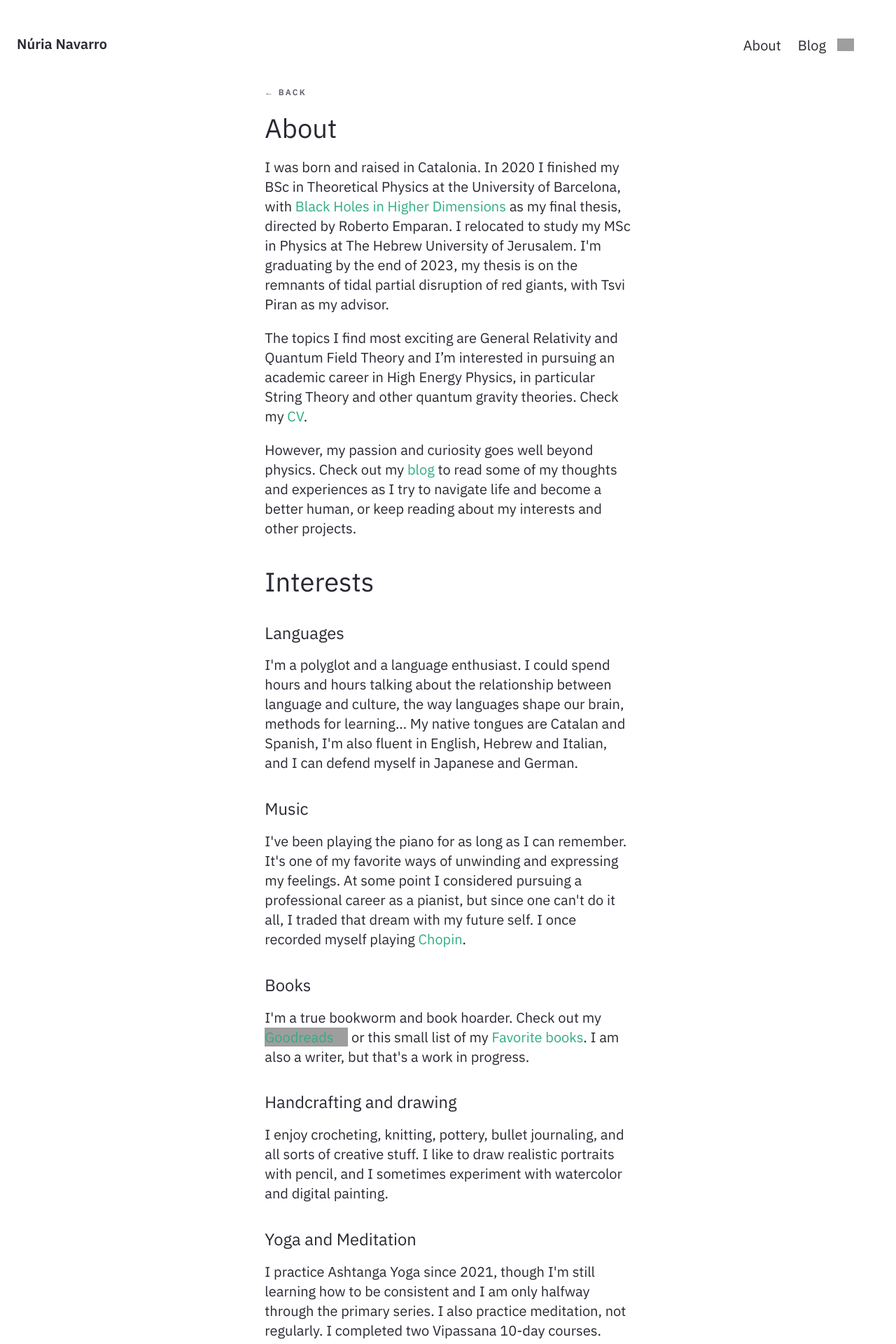
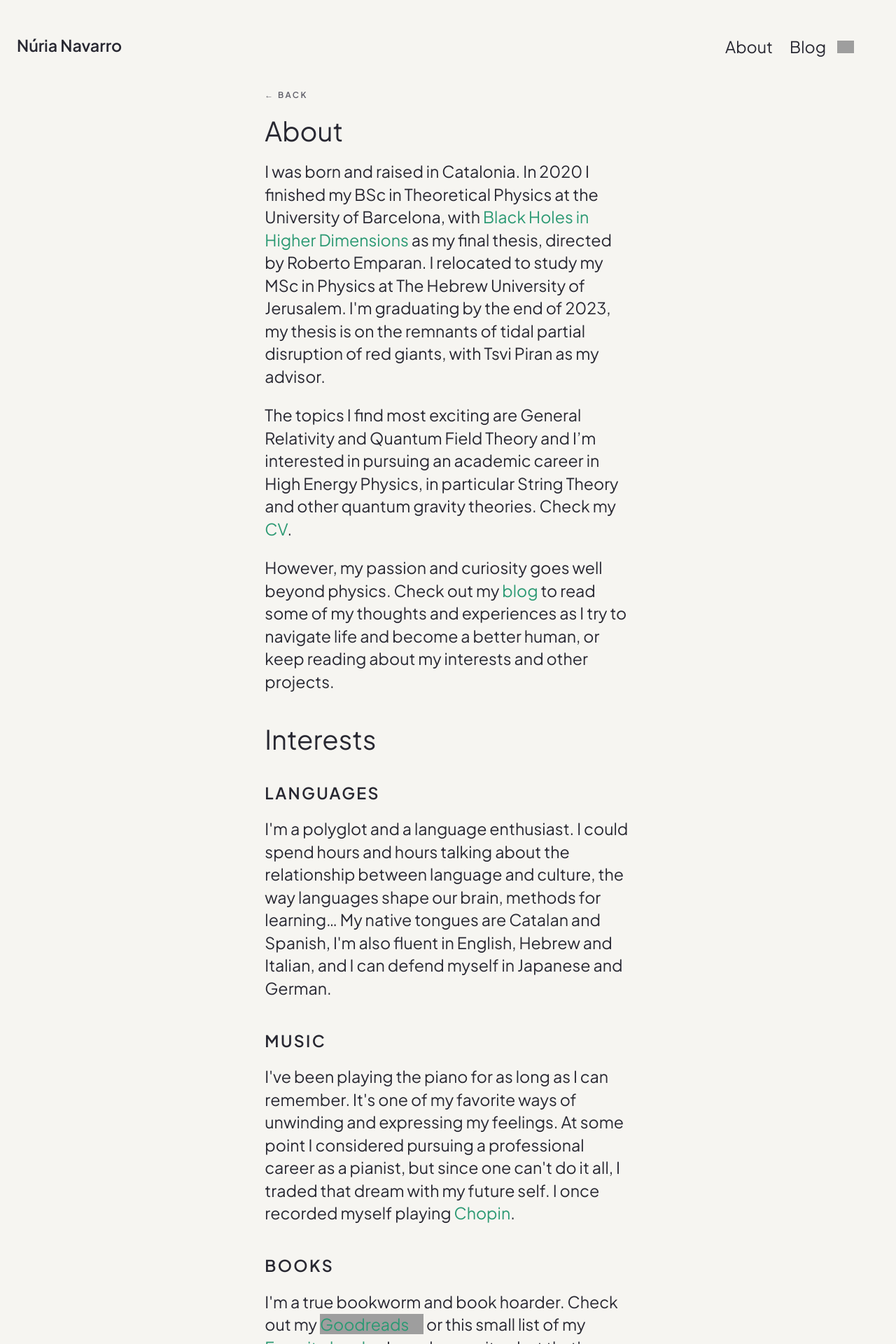
Before and after one commit to nurianav/nurianav.github.io, a Jekyll site: the page built from _posts/2023-07-19-about.md, in a window 1280 px wide. Shown: the top 1920 px of the page at 70% size. Built offline with Jekyll 4.4.1, drawn with Linux system fonts in a browser that asks for light colours; grey boxes are pictures that could not be loaded.

Commit message:
Changed css

```diff
--- a/_layouts/Post.html
+++ b/_layouts/Post.html
@@ -40,8 +40,9 @@
     <meta property="og:image" content="../assets/img/OGImg.png">
     <link rel="preconnect" href="https://fonts.googleapis.com">
     <link rel="preconnect" href="https://fonts.gstatic.com" crossorigin>
-    <link href="https://fonts.googleapis.com/css2?family=IBM+Plex+Sans:wght@400;600&display=swap"
-        rel="stylesheet">
+    <link href="https://fonts.googleapis.com/css2?family=Plus+Jakarta+Sans:wght@400;600&display=swap" rel="stylesheet">    <!--link href="https://fonts.googleapis.com/css2?family=Montserrat&display=swap" rel="stylesheet"-->
+    <!--link href="https://fonts.googleapis.com/css2?family=IBM+Plex+Sans:wght@400;600&display=swap"
+        rel="stylesheet"-->
     {%- if page.title -%}
     <meta content="{{ page.title }}" property="og:title">
     <meta content="article" property="og:type">
--- a/_posts/2023-07-19-about.md
+++ b/_posts/2023-07-19-about.md
@@ -1,7 +1,6 @@
 ---
 title: About
 ---
-
 I was born and raised in Catalonia. In 2020 I finished my BSc in Theoretical Physics at the University of Barcelona, with <a href="{{'/assets/docs/NavarroNuria_TFG.pdf' | relative_url}}" target="_blank">Black Holes in Higher Dimensions</a> as my final thesis, directed by Roberto Emparan. I relocated to study my MSc in Physics at The Hebrew University of Jerusalem. I'm graduating by the end of 2023, my thesis is on the remnants of tidal partial disruption of red giants, with Tsvi Piran as my advisor.
 
 The topics I find most exciting are General Relativity and Quantum Field Theory and I’m interested in pursuing an academic career in High Energy Physics, in particular String Theory and other quantum gravity theories. Check my <a href="{{'/assets/docs/NuriaNavarro_CV.pdf' | relative_url}}" target="_blank">CV</a>.
@@ -10,32 +9,32 @@
 
 # Interests
 
-##### Languages
+## Languages
 
 I'm a polyglot and a language enthusiast. I could spend hours and hours talking about the relationship between language and culture, the way languages shape our brain, methods for learning... My native tongues are Catalan and Spanish, I'm also fluent in English, Hebrew and Italian, and I can defend myself in Japanese and German.
 
 
-##### Music
+## Music
 
 I've been playing the piano for as long as I can remember. It's one of my favorite ways of unwinding and expressing my feelings. At some point I considered pursuing a professional career as a pianist, but since one can't do it all, I traded that dream with my future self. I once recorded myself playing <a href="{{'/post/chopin' | relative_url}}">Chopin</a>.
 
 
-##### Books
+## Books
 
 I'm a true bookworm and book hoarder. Check out my <a href="https://www.goodreads.com/user/show/13779947-n-ria" target="_blank">Goodreads</a> or this small list of my [[Favorite books]]. I am also a writer, but that's a work in progress.
 
 
-##### Handcrafting and drawing
+## Handcrafting and drawing
 
 I enjoy crocheting, knitting, pottery, bullet journaling, and all sorts of creative stuff. I like to draw realistic portraits with pencil, and I sometimes experiment with watercolor and digital painting.
 
 
-##### Yoga and Meditation
+## Yoga and Meditation
 
 I practice Ashtanga Yoga since 2021, though I'm still learning how to be consistent and I am only halfway through the primary series. I also practice meditation, not regularly. I completed two Vipassana 10-day courses.
 
 
-##### Activism
+## Activism
 
 I care about my impact on the planet, the animals and the people that surround me, so I try to be mindful about my choices. I am vegan, feminist and I advocate for intersectionality.
 
--- a/assets/css/main.css
+++ b/assets/css/main.css
@@ -232,7 +232,7 @@
 input,
 select,
 textarea {
-  font-family: "Montserrat", "IBM Plex Sans", BlinkMacSystemFont, -apple-system, "Segoe UI", "Roboto", "Oxygen", "Ubuntu", "Cantarell", "Fira Sans", "Droid Sans", "Helvetica Neue", "Helvetica", "Arial", sans-serif; }
+  font-family: "Plus Jakarta Sans", BlinkMacSystemFont, -apple-system, "Segoe UI", "Roboto", "Oxygen", "Ubuntu", "Cantarell", "Fira Sans", "Droid Sans", "Helvetica Neue", "Helvetica", "Arial", sans-serif; }
 
 code,
 pre {
@@ -641,13 +641,13 @@
   font-weight: 700 !important; }
 
 .is-family-primary {
-  font-family: "Work Sans", BlinkMacSystemFont, -apple-system, "Segoe UI", "Roboto", "Oxygen", "Ubuntu", "Cantarell", "Fira Sans", "Droid Sans", "Helvetica Neue", "Helvetica", "Arial", sans-serif !important; }
+  font-family: "Plus Jakarta Sans", BlinkMacSystemFont, -apple-system, "Segoe UI", "Roboto", "Oxygen", "Ubuntu", "Cantarell", "Fira Sans", "Droid Sans", "Helvetica Neue", "Helvetica", "Arial", sans-serif !important; }
 
 .is-family-secondary {
-  font-family: "Work Sans", BlinkMacSystemFont, -apple-system, "Segoe UI", "Roboto", "Oxygen", "Ubuntu", "Cantarell", "Fira Sans", "Droid Sans", "Helvetica Neue", "Helvetica", "Arial", sans-serif !important; }
+  font-family: "Plus Jakarta Sans", BlinkMacSystemFont, -apple-system, "Segoe UI", "Roboto", "Oxygen", "Ubuntu", "Cantarell", "Fira Sans", "Droid Sans", "Helvetica Neue", "Helvetica", "Arial", sans-serif !important; }
 
 .is-family-sans-serif {
-  font-family: "Work Sans", BlinkMacSystemFont, -apple-system, "Segoe UI", "Roboto", "Oxygen", "Ubuntu", "Cantarell", "Fira Sans", "Droid Sans", "Helvetica Neue", "Helvetica", "Arial", sans-serif !important; }
+  font-family: "Plus Jakarta Sans", BlinkMacSystemFont, -apple-system, "Segoe UI", "Roboto", "Oxygen", "Ubuntu", "Cantarell", "Fira Sans", "Droid Sans", "Helvetica Neue", "Helvetica", "Arial", sans-serif !important; }
 
 .is-family-monospace {
   font-family: monospace !important; }
--- a/assets/css/style.css
+++ b/assets/css/style.css
@@ -6,11 +6,11 @@
 
 html,
 html[data-theme="light"] {
-    --color-bg-main: #FFFFFF;
+    --color-bg-main: #F6F5F1;
     --color-bg-sub: #FAFAFC;
     --color-text-main: #282832;
     --color-text-sub: #5D5D67;
-    --color-text-link: #31ad82;
+    --color-text-link: #2b9973;
     --color-border-dark: #363636;
     --color-border: #BABCBD;
     --color-border-light: #E5E5E5;
@@ -42,11 +42,11 @@
     }
 
     html[data-theme="light"] {
-        --color-bg-main: #FFFFFF;
+        --color-bg-main: #F6F5F1;
         --color-bg-sub: #FAFAFC;
         --color-text-main: #282832;
         --color-text-sub: #5D5D67;
-        --color-text-link: #31ad82;
+        --color-text-link: #2b9973;
         --color-border-dark: #363636;
         --color-border: #BABCBD;
         --color-border-light: #E5E5E5;
@@ -56,8 +56,8 @@
 :root {
     --text-xs: clamp(0.70rem, calc(0.79rem + -0.06vw), 0.78rem);
     --text-s: clamp(0.94rem, calc(0.94rem + 0.00vw), 0.94rem);
-    --text-m: clamp(1.25rem, calc(1.11rem + 0.09vw), 1.35rem);
-    --text-l: clamp(1.35rem, calc(1.30rem + 0.23vw), 1.67rem);
+    --text-m: clamp(1.45rem, calc(1.11rem + 0.09vw), 1.55rem);
+    --text-l: clamp(1.55rem, calc(1.30rem + 0.23vw), 1.67rem);
     --text-xl: clamp(1.62rem, calc(1.53rem + 0.43vw), 2.22rem);
     --text-xxl: clamp(1.94rem, calc(1.80rem + 0.73vw), 2.96rem);
     --text-jumbo: clamp(2.33rem, calc(2.10rem + 1.15vw), 4rem);
@@ -87,11 +87,25 @@
     padding: var(--padding-normal) 0;
 }
 
+h1::before {
+    content: "";
+    position: absolute;
+    left: 7%;
+    bottom: 16px;
+    width: 150px;
+    height: 14px;
+    transform: skew(-12deg) translateX(-50%);
+    background: rgba(87, 238, 135, 0.345);
+    z-index: -1;
+  }
+
 h2 {
-    font-size: var(--text-xl);
+    font-size: var(--text-m);
     line-height: var(--text-leading-normal);
     font-weight: var(--text-weight-bold);
     padding: var(--padding-normal) 0;
+    text-transform: uppercase;
+    letter-spacing: 0.1em;
 }
 
 h3 {
@@ -142,7 +156,7 @@
 h5,
 h6 {
     margin: 0;
-    font-family: 'Montserrat', 'IBM Plex Sans', sans-serif;
+    font-family: 'Plus Jakarta Sans', sans-serif;
 }
 
 p a,
```
